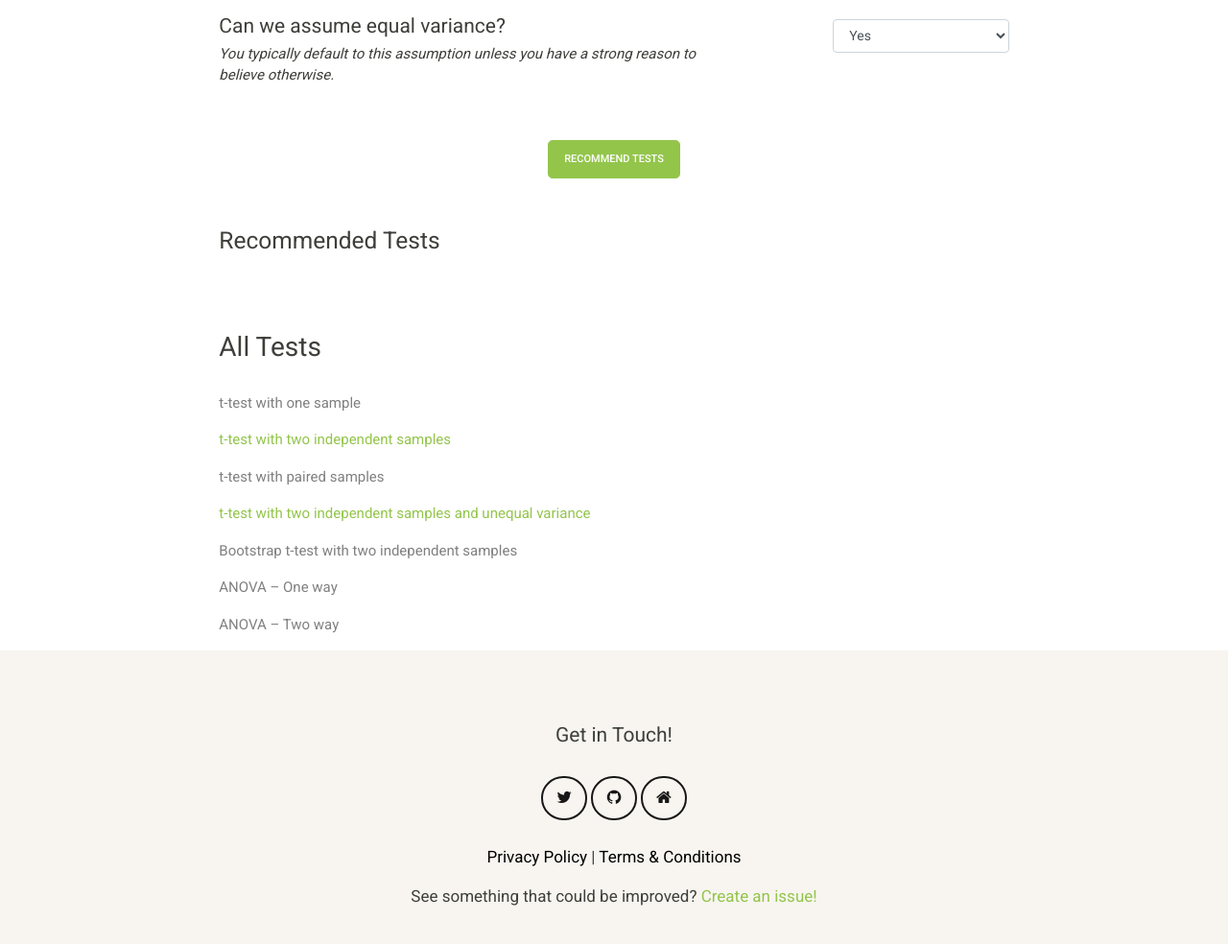
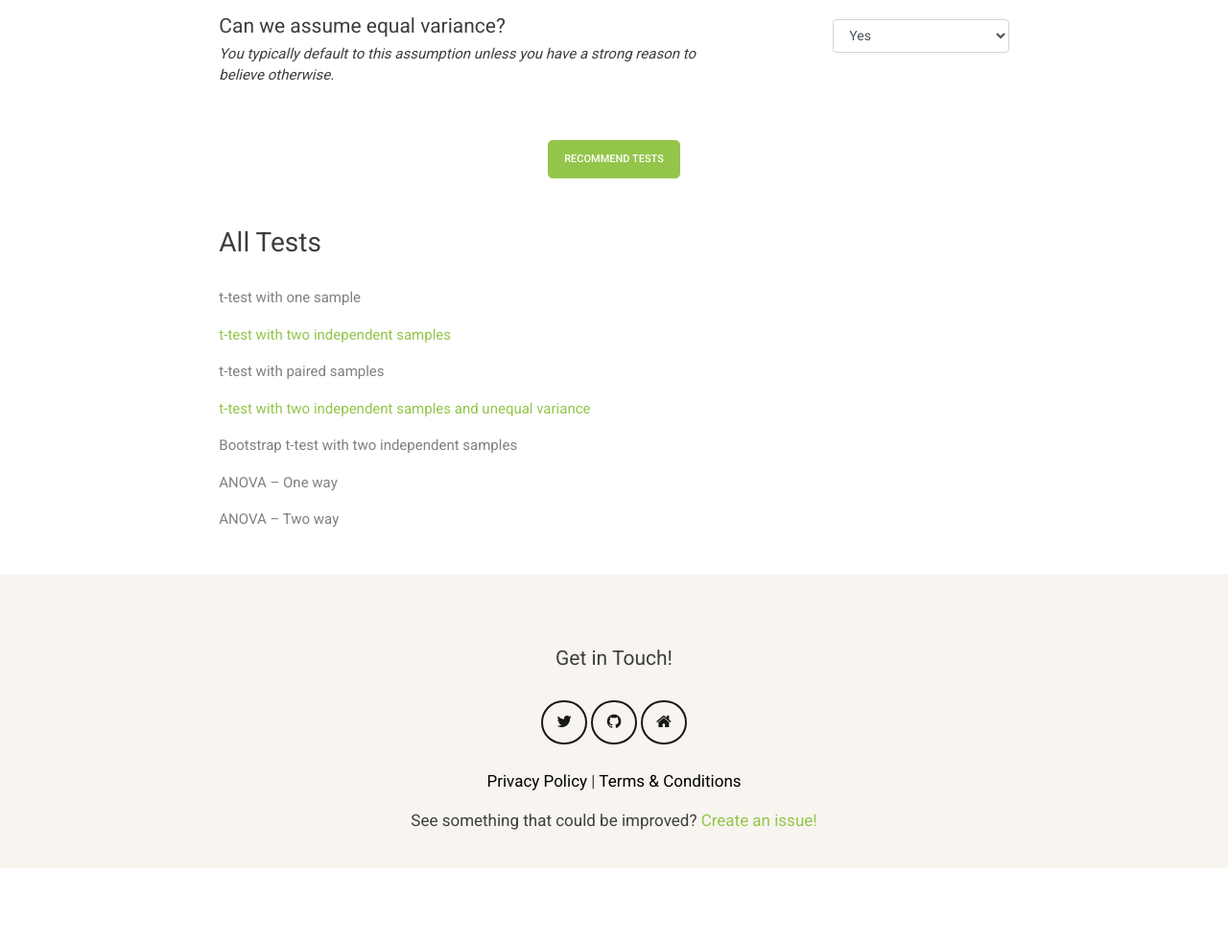
Before and after one commit to vladimiriii/power-calculator, a Flask app: page / in a window 1280 px wide. Shown: the part 1212-2196 px from the top of the page at 96% size. After the commit the page ends 2117 px from the top, so only its background shows below. Run offline with Flask 2, Linux system fonts and the light colour scheme; parts of the project's set-up code (start-up, migrations or seed data) failed here and were passed over; some libraries are stand-ins or nearby versions.

Commit message:
Tweaks to how layout is rendered

```diff
--- a/app/static/script/custom/indexFunctions.js
+++ b/app/static/script/custom/indexFunctions.js
@@ -35,6 +35,9 @@ function filterTestList(inputs) {
 
 function generateLinks(tests, div) {
     $("#" + div).empty();
+    if (div == "filtered-test-list") {
+        $('#' + div).append("<h3>Recommended Tests</h3>")
+    }
     for (let i = 0; i < tests.length; ++i) {
         if (tests[i]['status'] === 'available') {
             $("#" + div).append(
--- a/app/static/style/baseStyle.css
+++ b/app/static/style/baseStyle.css
@@ -29,6 +29,7 @@ h2, h3, h4, h5 {
     padding-bottom: 20px;
     width: 100%;
     background-color: #f8f5f0;
+    margin-top: 30px;
 }
 
 .share-btn {
--- a/app/templates/includes/formula-scripts.html
+++ b/app/templates/includes/formula-scripts.html
@@ -7,4 +7,4 @@
 <script defer src="https://cdn.jsdelivr.net/npm/katex@0.12.0/dist/contrib/auto-render.min.js" integrity="sha384-mll67QQFJfxn0IYznZYonOWZ644AWYC+Pt2cHqMaRhXVrursRwvLnLaebdGIlYNa" crossorigin="anonymous"
     onload="renderMathInElement(document.body);"></script>
 
-<script defer src="{{ url_for('static',filename='script/custom/ttest2ind/formulae.js') }}"></script>
+<script defer src="{{ url_for('static',filename='script/custom/formulae.js') }}?v=001"></script>
--- a/app/templates/index.html
+++ b/app/templates/index.html
@@ -119,11 +119,6 @@
             </div>
         </div>
         <div class="row">
-            <div class="col-md-8 offset-lg-2">
-                <h3>Recommended Tests</h3>
-            </div>
-        </div>
-        <div class="row">
             <div class="col-md-8 offset-lg-2" id="filtered-test-list">
             </div>
         </div>
```
Also changed, not shown: app/static/script/custom/formulae.js (renamed from app/static/script/custom/ttest2ind/formulae.js).
